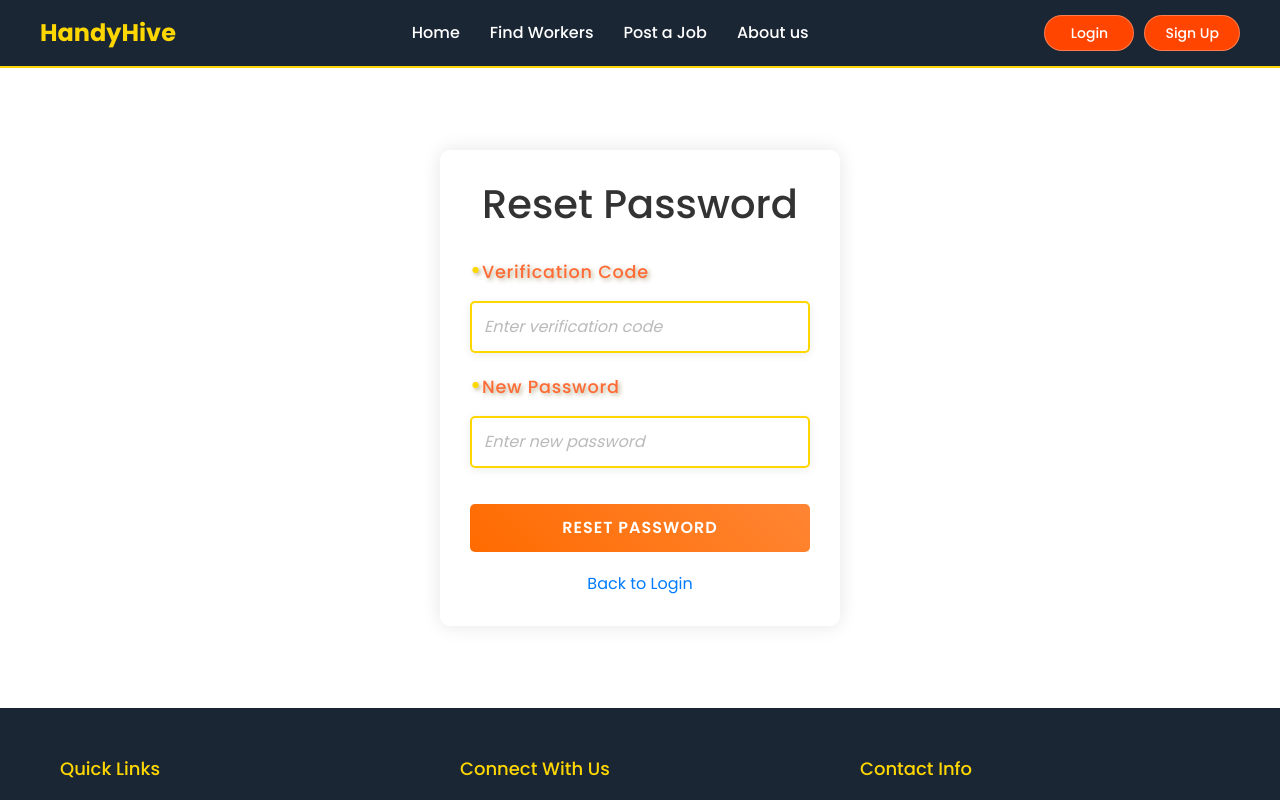
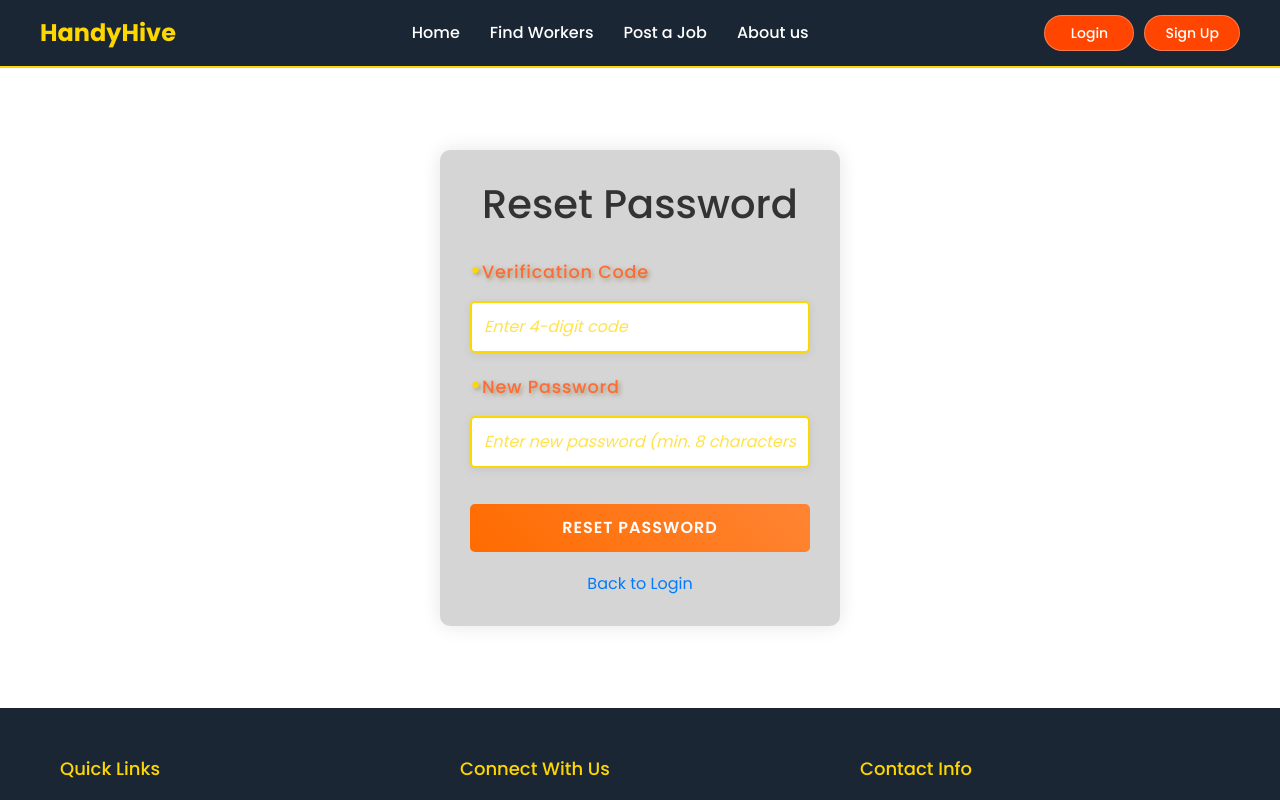
Before and after one commit to N210176/jobfinder, a React (Create React App) app: page /forgot-password in a window 1280 px wide. Both pictures are taken after typing "name@example.com" into the empty fields and a click on the button "SEND VERIFICATION CODE". Shown: the top 800 px of the page. Built offline with nearby package versions, Linux system fonts and the light colour scheme; the HTML template or start-up script is replaced by a standard one.

Commit message:
updated forget password

```diff
--- a/src/pages/Auth/ForgotPassword.css
+++ b/src/pages/Auth/ForgotPassword.css
@@ -7,7 +7,7 @@
 }
 
 .forgot-password-box {
-  background: white;
+    background: rgba(128, 128, 128, 0.329);
     padding: 30px;
     border-radius: 10px;
     box-shadow: 0 0 20px rgba(0, 0, 0, 0.1);
@@ -39,12 +39,16 @@
     border-radius: 5px;
     font-size: 16px;
     background-color: white;
+    color: #FFD700;
 }
 
 .form-group input:focus {
     outline: none;
-  border-color: #FFB900;
-  box-shadow: 0 0 5px rgba(255, 215, 0, 0.3);
+}
+
+.form-group input::placeholder {
+    color: #FFD700;
+    opacity: 0.7;
 }
 
 .submit-button {
--- a/src/pages/Auth/ForgotPassword.jsx
+++ b/src/pages/Auth/ForgotPassword.jsx
@@ -10,6 +10,14 @@ const ForgotPassword = () => {
   const [error, setError] = useState('');
   const [loading, setLoading] = useState(false);
   const navigate = useNavigate();
+
+  const validateCode = (code) => {
+    return /^\d{4}$/.test(code);
+  };
+
+  const validatePassword = (password) => {
+    return password.length >= 8;
+  };
 
   const handleSendCode = async (e) => {
     e.preventDefault();
@@ -30,11 +38,22 @@ const ForgotPassword = () => {
   const handleResetPassword = async (e) => {
     e.preventDefault();
     setError('');
+
+    if (!validateCode(code)) {
+      setError('Please enter a valid 4-digit verification code');
+      return;
+    }
+
+    if (!validatePassword(newPassword)) {
+      setError('Password must be at least 8 characters long');
+      return;
+    }
+
     setLoading(true);
-
     try {
       // TODO: Implement API call to verify code and reset password
       // await authService.resetPassword(email, code, newPassword);
+      alert('Password reset successful!');
       navigate('/login');
     } catch (err) {
       setError(err.message || 'Failed to reset password');
@@ -58,7 +77,7 @@ const ForgotPassword = () => {
                 id="email"
                 value={email}
                 onChange={(e) => setEmail(e.target.value)}
-                placeholder="Enter your email"
+                placeholder="Enter your email address"
                 required
               />
             </div>
@@ -74,8 +93,11 @@ const ForgotPassword = () => {
                 type="text"
                 id="code"
                 value={code}
-                onChange={(e) => setCode(e.target.value)}
-                placeholder="Enter verification code"
+                onChange={(e) => setCode(e.target.value.replace(/\D/g, '').slice(0, 4))}
+                placeholder="Enter 4-digit code"
+                pattern="\d{4}"
+                maxLength="4"
+                title="Please enter a 4-digit code"
                 required
               />
             </div>
@@ -86,7 +108,8 @@ const ForgotPassword = () => {
                 id="newPassword"
                 value={newPassword}
                 onChange={(e) => setNewPassword(e.target.value)}
-                placeholder="Enter new password"
+                placeholder="Enter new password (min. 8 characters)"
+                minLength="8"
                 required
               />
             </div>
--- a/src/pages/Auth/Login.css
+++ b/src/pages/Auth/Login.css
@@ -117,13 +117,17 @@
     border-radius: 8px;
     font-size: 0.95rem;
     background-color: white;
+    color: #FFD700;
     transition: all 0.3s ease;
 }
 
 .login-container .input-group input:focus {
     outline: none;
-    border-color: #FFB900;
-    box-shadow: 0 0 5px rgba(255, 215, 0, 0.3);
+}
+
+.login-container .input-group input::placeholder {
+    color: #FFD700;
+    opacity: 0.7;
 }
 
 .input-group i {
@@ -238,9 +242,6 @@
     font-size: 0.9rem;
 }
 
-
-
-
 .signup-link {
     text-align: center;
     margin-top: 2rem;
```
Lines whose indentation alone changed are shown as unchanged.
